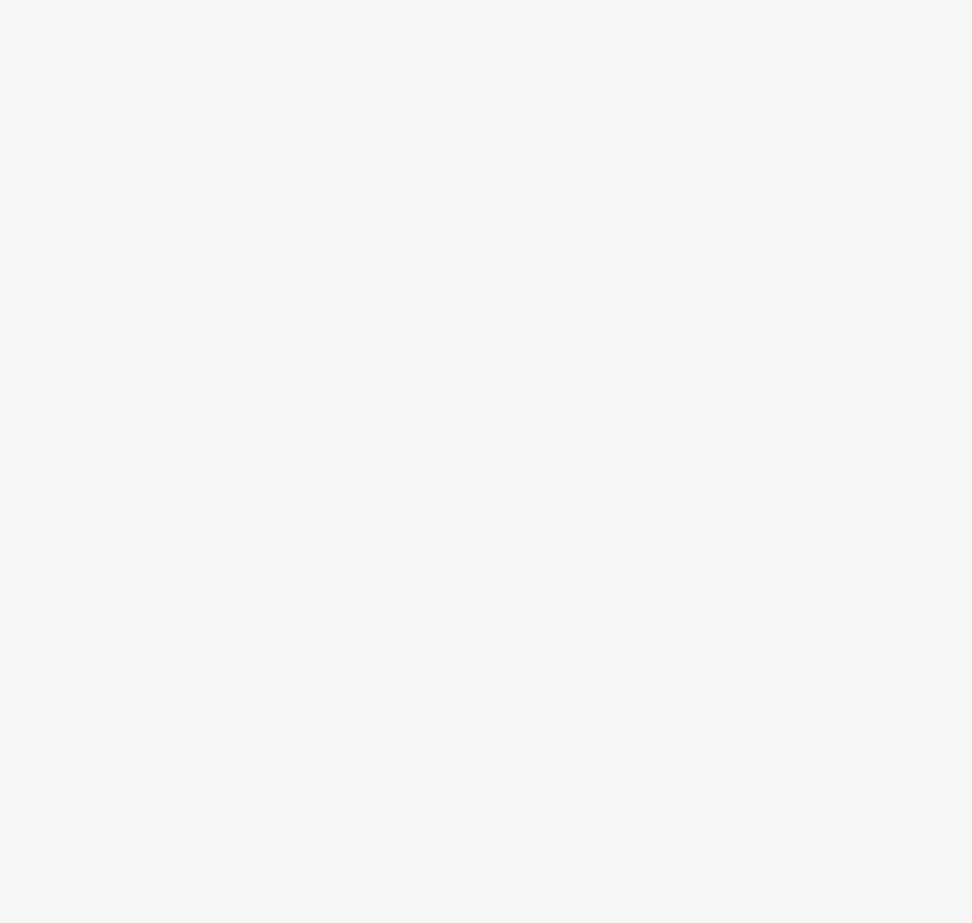
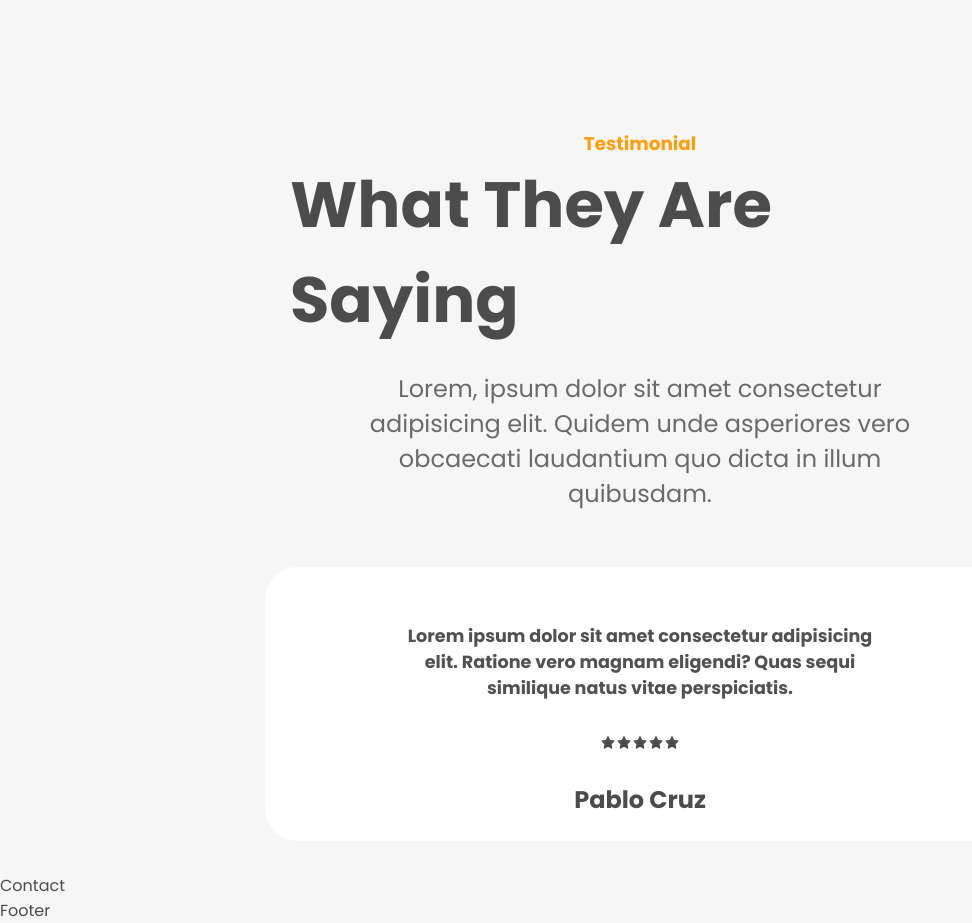
Before and after one commit to pablo-cruzbr/food-delivery-landing-page, a React (Vite) app: page / in a window 1280 px wide. Shown: the part 2760-3683 px from the top of the page, without its empty margins (0-972 px from the left). Before the commit the page ends 2725 px from the top, so only its background shows below. Built offline with nearby package versions, Linux system fonts and the light colour scheme.

Commit message:
feat: update section "testimonial"

```diff
--- a/src/components/Testimonial.jsx
+++ b/src/components/Testimonial.jsx
@@ -1,9 +1,29 @@
-import React from 'react'
+import React from 'react';
+import {AiFillStar} from "react-icons/ai";
 
 const Testimonial = () => {
   return (
-    <div>
-      Testimonial
+    <div className="work-section-wrapper">
+      <div className="work-section-top">
+        <p className="primary-subheading">Testimonial</p>
+        <h1 className="primary-heading">What They Are Saying</h1>
+        <p className="primary-text">
+          Lorem, ipsum dolor sit amet consectetur adipisicing elit. Quidem unde asperiores vero obcaecati laudantium quo dicta in illum quibusdam.
+        </p>
+      </div>
+
+      <div className="testimonial-section-bottom">
+      <p>Lorem ipsum dolor sit amet consectetur adipisicing elit. Ratione vero magnam eligendi? Quas sequi similique natus vitae perspiciatis.</p>
+
+      <div className="textimonials-stars-container">
+        <AiFillStar/>
+        <AiFillStar/>
+        <AiFillStar/>
+        <AiFillStar/>
+        <AiFillStar/>
+      </div>
+      <h2>Pablo Cruz</h2>
+      </div>
     </div>
   )
 }
```
